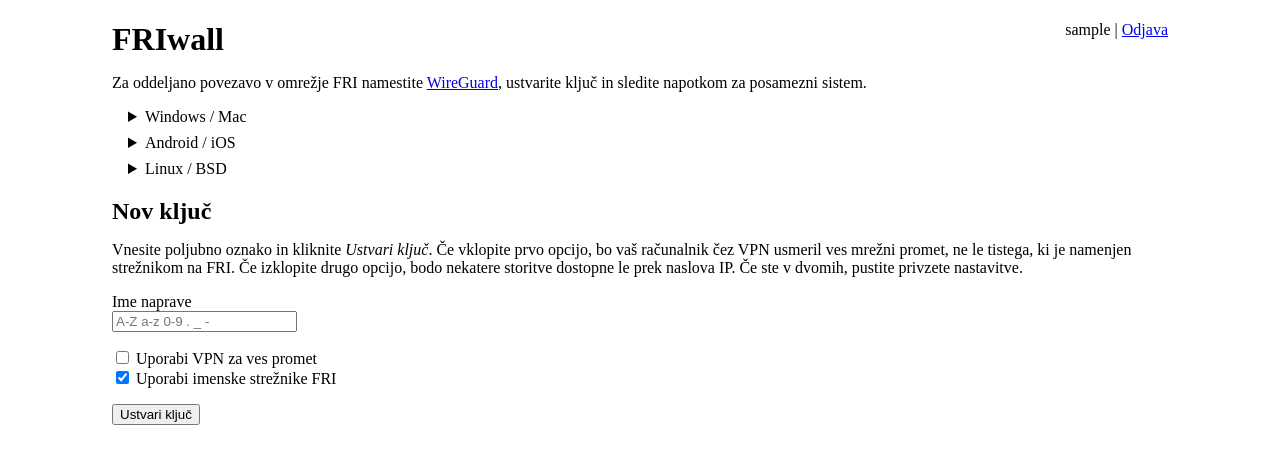
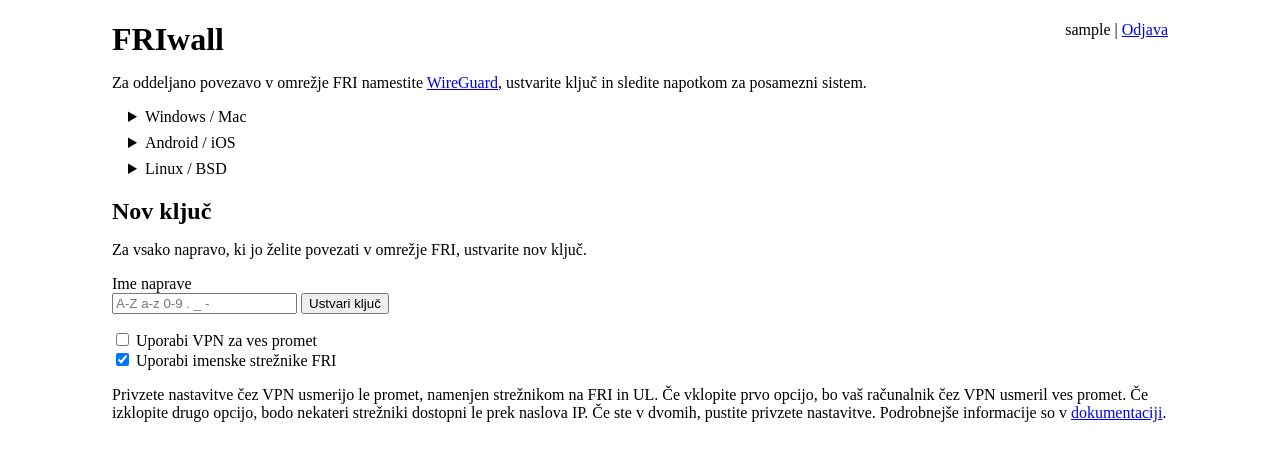
Before and after one commit to UL-FRI/friwall, a Flask app: page /vpn/ in a window 1280 px wide. Shown: the top 464 px of the page. Run offline with Flask 3, Linux system fonts and the light colour scheme; the visitor is signed in with stand-in values (Sample User, id 1); data that the repository does not hold is empty.

Commit message:
friwall: tweak instructions
For no particularly good reason.

```diff
--- a/web/templates/vpn/index.html
+++ b/web/templates/vpn/index.html
@@ -19,7 +19,10 @@ Zaženite WireGuard, izberite <em>Scan from QR code</em> in skenirajte kodo, pri
 <details>
 <summary>Linux / BSD</summary>
 <p>
-Nastavitve shranite (kot skrbnik) v <code>/etc/wireguard/wg-fri.conf</code>. VPN nato (de)aktivirate s <code>sudo wg-quick up wg-fri</code> oz. <code>sudo wg-quick down wg-fri</code>. Povezavo lahko uvozite tudi v <a href="https://www.xmodulo.com/wireguard-vpn-network-manager-gui.html">NetworkManager</a> ali podobno.
+Nastavitve shranite (kot skrbnik) v <code>/etc/wireguard/wg-fri.conf</code>. VPN nato (de)aktivirate s <code>sudo wg-quick up wg-fri</code> oz. <code>sudo wg-quick down wg-fri</code>.
+
+<p>
+Povezavo lahko uvozite tudi v NetworkManager z ukazom <code>nmcli connection import type wireguard file wg-fri.conf</code>.
 </details>
 
 <section id="new-key">
@@ -27,20 +30,22 @@ Nastavitve shranite (kot skrbnik) v <code>/etc/wireguard/wg-fri.conf</code>. VPN
 
 <form id="request">
 <p>
-Vnesite poljubno oznako in kliknite <em>Ustvari ključ</em>. Če vklopite prvo opcijo, bo vaš računalnik čez VPN usmeril ves mrežni promet, ne le tistega, ki je namenjen strežnikom na FRI. Če izklopite drugo opcijo, bodo nekatere storitve dostopne le prek naslova IP. Če ste v dvomih, pustite privzete nastavitve.
+Za vsako napravo, ki jo želite povezati v omrežje FRI, ustvarite nov ključ.
 
 <p>
 <label for="name">Ime naprave</label><br>
 <input id="name" name="name" pattern="[.-_A-Za-z0-9 ]*" maxlength="16" placeholder="A-Z a-z 0-9 . _ - " />
+<button id="submit" type="submit">Ustvari ključ</button>
 <p>
 <input type="checkbox" id="add_default" name="add_default" />
 <label for="add_default">Uporabi VPN za ves promet</label>
 <br>
 <input type="checkbox" id="use_dns" name="use_dns" checked />
 <label for="use_dns">Uporabi imenske strežnike FRI</label>
+</form>
+
 <p>
-<button id="submit" type="submit">Ustvari ključ</button>
-</form>
+Privzete nastavitve čez VPN usmerijo le promet, namenjen strežnikom na FRI in UL. Če vklopite prvo opcijo, bo vaš računalnik čez VPN usmeril ves promet. Če izklopite drugo opcijo, bodo nekateri strežniki dostopni le prek naslova IP. Če ste v dvomih, pustite privzete nastavitve. Podrobnejše informacije so v <a href="https://doku.fri.uni-lj.si/vpn#nastavitve">dokumentaciji</a>.
 
 <section id="settings" style="display: none;">
 <p>
@@ -59,7 +64,7 @@ V nastavitvah lahko dodate ali odstranite vnose <code>AllowedIPs</code>. Ti dolo
 <section class="keys" style="display: none;">
 <h1>Obstoječi ključi</h1>
 <p>
-Za vsako napravo ustvarite nov ključ. Ključe, ki jih ne uporabljate, lahko tukaj odstranite. Trenutno so registrirani ključi:
+Ključe, ki jih ne uporabljate, lahko tukaj odstranite. Trenutno so registrirani ključi:
 <ul class="keys" style="list-style: none;"></ul>
 <p class="keys" id="active-key-warning" style="margin-top: 0;">
 </section>
```
